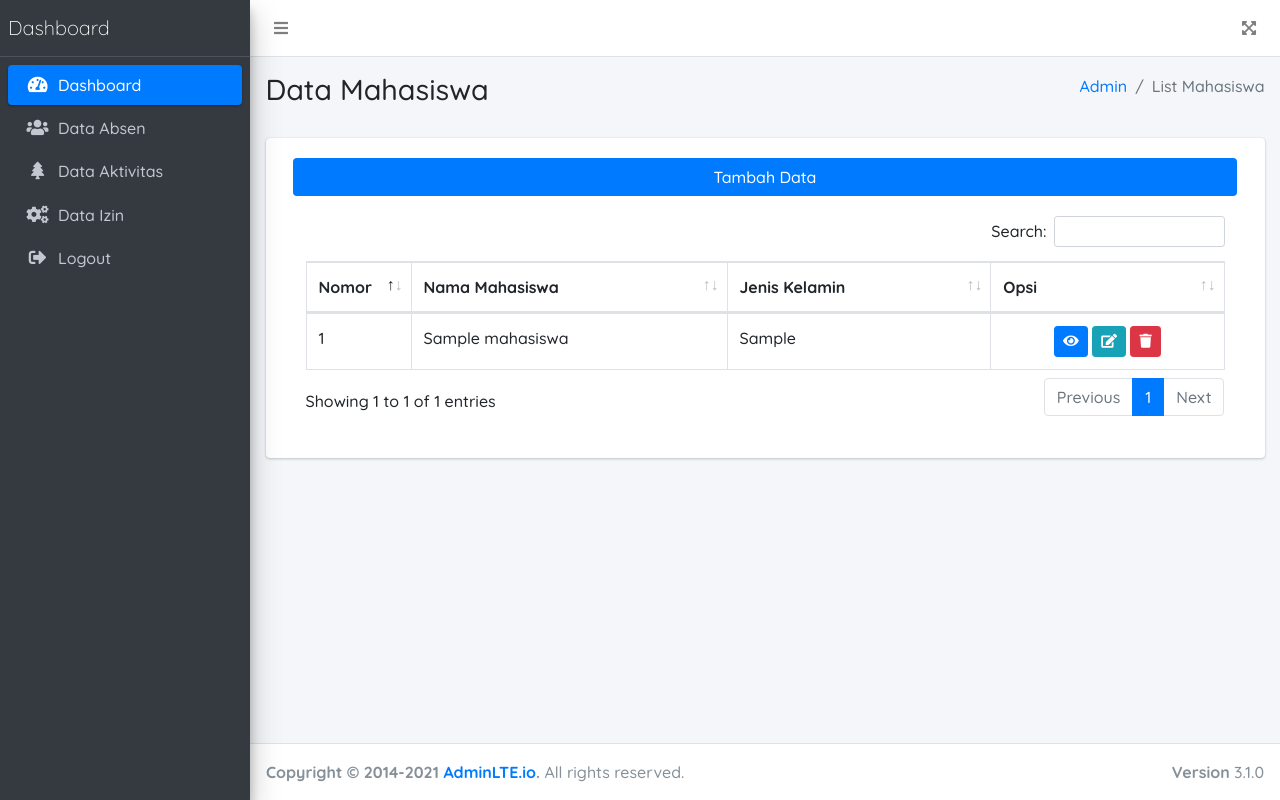
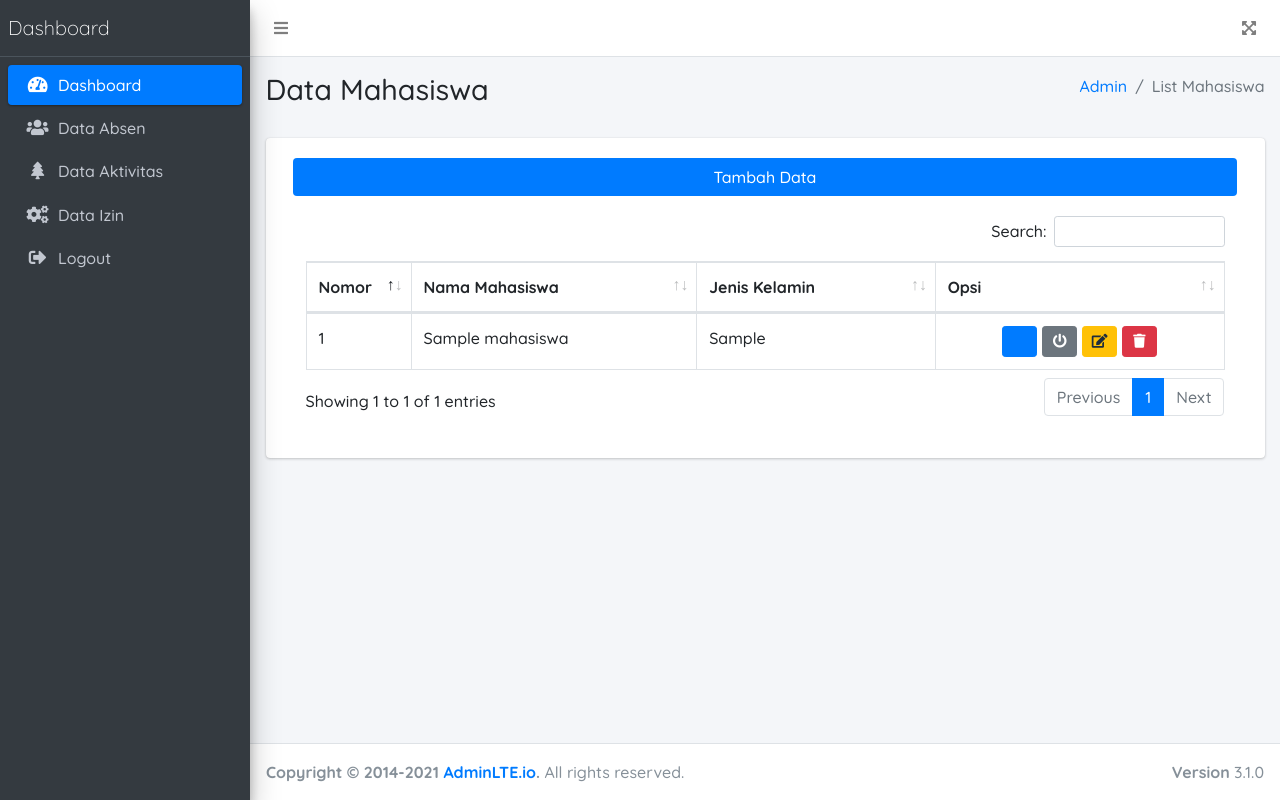
Before and after one commit to giannkbr/sistem-mahasiswa-magang--v2, a CodeIgniter app: page /database/index.php/mahasiswa/index in a window 1280 px wide. Run offline with CodeIgniter, Linux system fonts and the light colour scheme; tables that the repository leaves empty or names only in its code hold one stand-in row (values such as "Sample post"); some libraries are stand-ins or nearby versions.

Commit message:
edit mahasiswa

```diff
--- a/application/config/database.php
+++ b/application/config/database.php
@@ -78,7 +78,7 @@ $db['default'] = array(
 	'hostname' => 'localhost',
 	'username' => 'root',
 	'password' => '',
-	'database' => 'db_magang',
+	'database' => 'db_magang2',
 	'dbdriver' => 'mysqli',
 	'dbprefix' => '',
 	'pconnect' => FALSE,
--- a/application/controllers/Mahasiswa.php
+++ b/application/controllers/Mahasiswa.php
@@ -227,6 +227,25 @@ class Mahasiswa extends CI_Controller {
 
 		$html =  $this->load->view('admin/mahasiswa/cetak_data', $data);
     }
+
+	public function toggle($id)
+    {
+		$id = $this->mahasiswa->get_by_id($id);
+		$status = $this->mahasiswa->get('mahasiswa', ['nim' => $id])['status'];
+		// var_dump($status);
+		// exit();
+		$data = $status ? 0 : 1; //Jika user aktif maka nonaktifkan, begitu pula sebaliknya
+        $pesan = $data ? 'user diaktifkan.' : 'user dinonaktifkan.';
+
+		$this->mahasiswa->update($id, $data);
+		$this->session->set_flashdata('pesan', '<div class="alert alert-success alert-dismissible fade show" role="alert">
+		<strong>Update record success!
+		<button type="button" class="close" data-dismiss="alert" aria-label="Close">
+		  <span aria-hidden="true">&times;</span>
+		</button>
+		</div>');
+		redirect(site_url('mahasiswa'));
+    }
 }
 
 /* End of file Mahasiswa.php */
--- a/application/models/ModelMahasiswa.php
+++ b/application/models/ModelMahasiswa.php
@@ -6,10 +6,20 @@ class ModelMahasiswa extends CI_Model {
     // public $table = 'mahasiswa';
     // public $id = 'nim';
     // public $order = 'DESC';
+    public function get($table, $data = null, $where = null)
+    {
+        if ($data != null) {
+            return $this->db->get_where($table, $data)->row_array();
+        } else {
+            return $this->db->get_where($table, $where)->result_array();
+        }
+    }
 
     // get all
     function get_all()
     {
+        // $this->db->select('*');
+        // $this->db->where('status', '1');
         $this->db->order_by('nama', 'ASC');
         return $this->db->get('mahasiswa')->result();
     }
--- a/application/views/admin/absen/read.php
+++ b/application/views/admin/absen/read.php
@@ -2,7 +2,7 @@
     <div class="container-fluid">
         <div class="row mt-3 justify-content-center">
             <div class="col-md-3">
-                <form class="" action="<?= site_url('absen/read/').$data->nim. "/" .$bulan ?>" method="post">
+                <form class="" action="<?= site_url('absen/read/').$data->nim?>" method="post">
                     <div class="input-group">
                         <select name="bulan" class="custom-select" id="inputGroupSelect04"
                             aria-label="Example select with button addon">
--- a/application/views/admin/mahasiswa/index.php
+++ b/application/views/admin/mahasiswa/index.php
@@ -30,13 +30,21 @@
 										<td><?= $mahasiswa->nama ?></td>
 										<td><?= ucfirst($mahasiswa->jenis_kelamin)?></td>
 										<td style="text-align:center">
-												<?php
-                                    echo anchor(site_url('mahasiswa/read/'.$mahasiswa->nim),'<button class="btn btn-sm btn-primary"><i class="nav-icon fas fa-eye"></i></button>');
-                                    echo " ";
-                                    echo anchor(site_url('mahasiswa/update/'.$mahasiswa->nim),'<button class="btn btn-sm btn-info"><i class="nav-icon fas fa-edit"></i></button>');
-                                    echo " ";
-                                    echo anchor(site_url('mahasiswa/delete/'.$mahasiswa->nim),'<button class="btn btn-sm btn-danger"><i class="nav-icon fas fa-trash"></i></button>','onclick="javasciprt: return confirm(\'Anda yakin ingin menghapus data ini?\')"');
-                                    ?>
+										<a href="<?= base_url('mahasiswa/read/') . $mahasiswa->nim ?>"
+												class="btn btn-circle btn-sm btn-primary"><i
+													class="fa fa-fw fa-eyes"></i></a>
+											<a href="<?= base_url('mahasiswa/toggle/') . $mahasiswa->nim ?>"
+												class="btn btn-circle btn-sm <?= $mahasiswa->status ? 'btn-secondary' : 'btn-success' ?>"
+												title="<?= $mahasiswa->status ? 'Nonaktifkan mahasiswa' : 'Aktifkan mahasiswa' ?>"><i
+													class="fa fa-fw fa-power-off"></i></a>
+											<a href="<?= base_url('mahasiswa/update/') . $mahasiswa->nim ?>"
+												class="btn btn-circle btn-sm btn-warning"><i
+													class="fa fa-fw fa-edit"></i></a>
+											<a onclick="return confirm('Yakin ingin menghapus data?')"
+												href="<?= base_url('mahasiswa/delete/') . $mahasiswa->nim ?>"
+												class="btn btn-circle btn-sm btn-danger"><i
+													class="fa fa-fw fa-trash"></i></a>
+										</td>
 										</td>
 									</tr>
 									<?php
```
Also changed, not shown: application/controllers/Absen.php (+8 -5 lines). Lines whose indentation alone changed are shown as unchanged.
